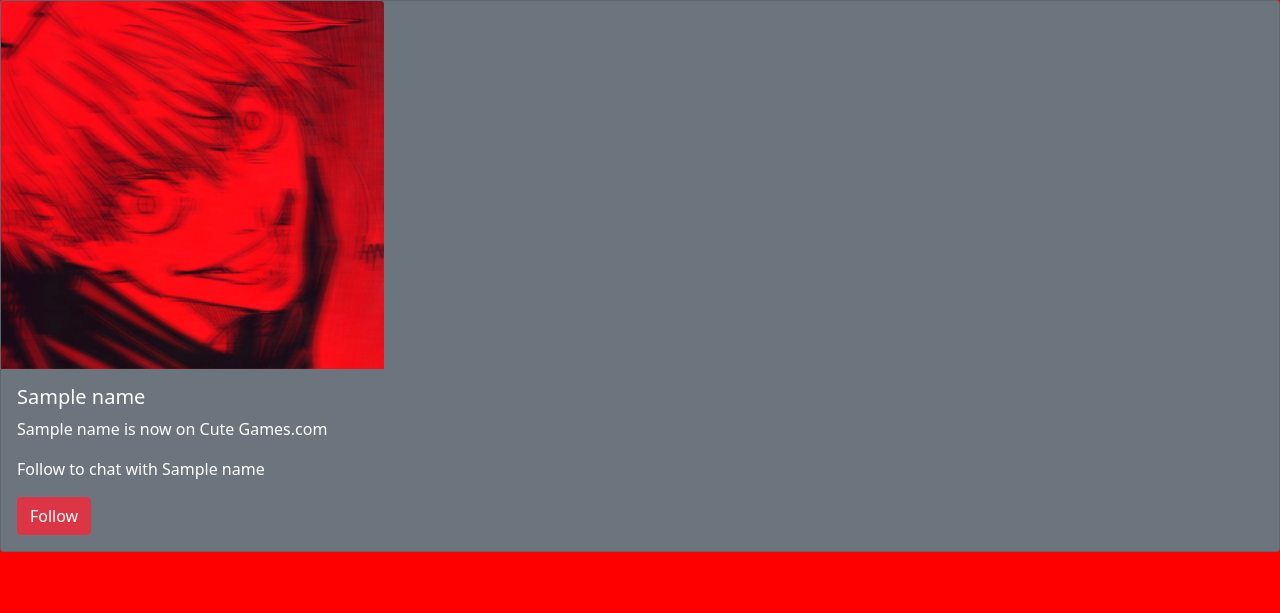
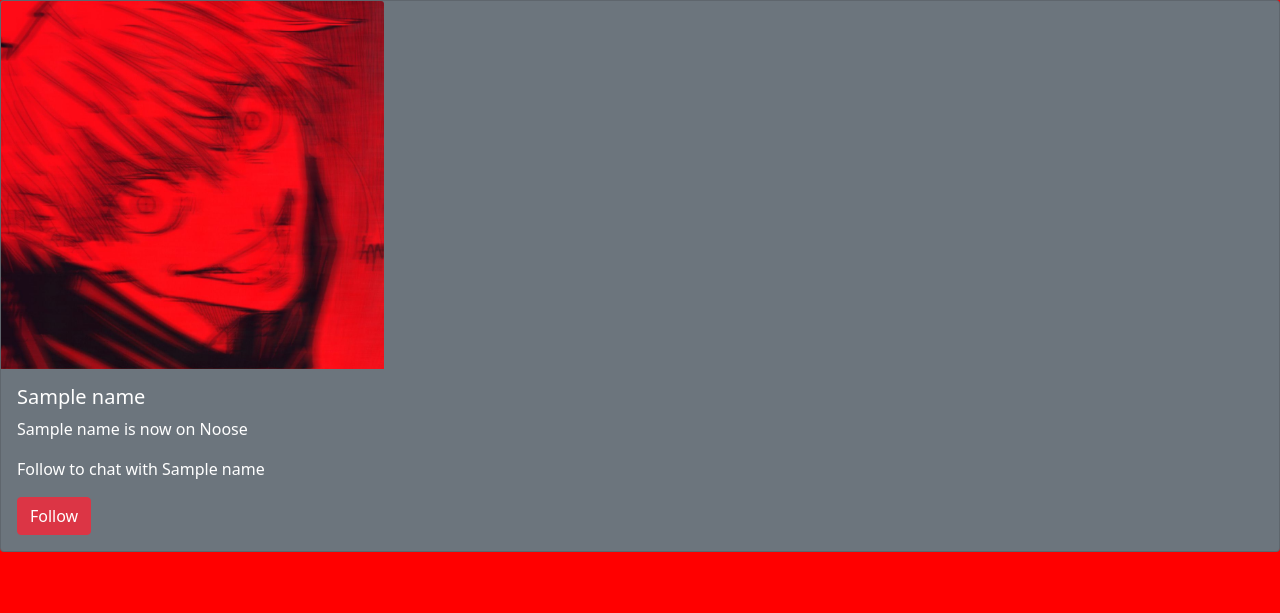
Before and after one commit to Anika2000/CS50-WebDev-Capstone-Game-Website, a Django app: template game/templates/game/profile.html in a window 1280 px wide. Shown: the top 613 px of the page. Run offline with Django 3.2, Linux system fonts and the light colour scheme; the template is opened without the code that fills it: most values are stand-ins (such as "Sample title", 1, 10 or a date in 2020).

Commit message:
Add files via upload

```diff
--- a/game/templates/game/profile.html
+++ b/game/templates/game/profile.html
@@ -2,7 +2,7 @@
 <!DOCTYPE html>
 <html lang="en">
     <head>
-        <title>{{ name }}@Cute Games.com</title>
+        <title>{{ name }}@Noose</title>
         <link href="https://cdn.jsdelivr.net/npm/bootstrap@5.0.2/dist/css/bootstrap.min.css" rel="stylesheet" integrity="sha384-EVSTQN3/azprG1Anm3QDgpJLIm9Nao0Yz1ztcQTwFspd3yD65VohhpuuCOmLASjC" crossorigin="anonymous">
     </head>
     <body style="background-color: red">
@@ -10,7 +10,7 @@
             <img src="{% static 'game/red_anime.jpg' %}" class="card-img-top" alt="..." style="width:30%; height: 30%;">
             <div class="card-body">
               <h5 class="card-title">{{ name }}</h5>
-              <p class="card-text">{{ name }} is now on Cute Games.com</p>
+              <p class="card-text">{{ name }} is now on Noose</p>
               <p class="card-text">Follow to chat with {{ name }}</p>
               {% if request.user.username != name %}
                 {% if follower %}
```
